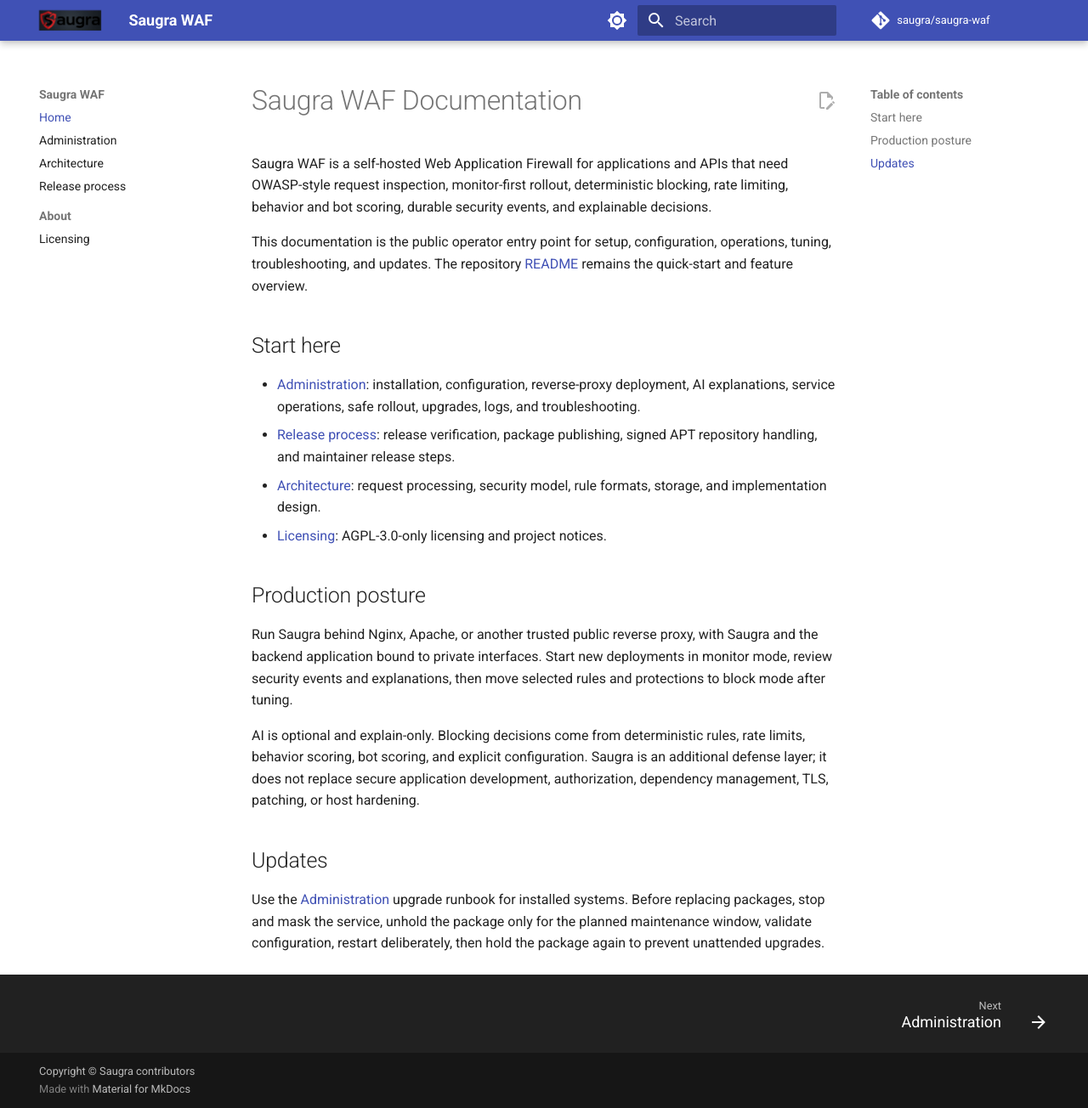
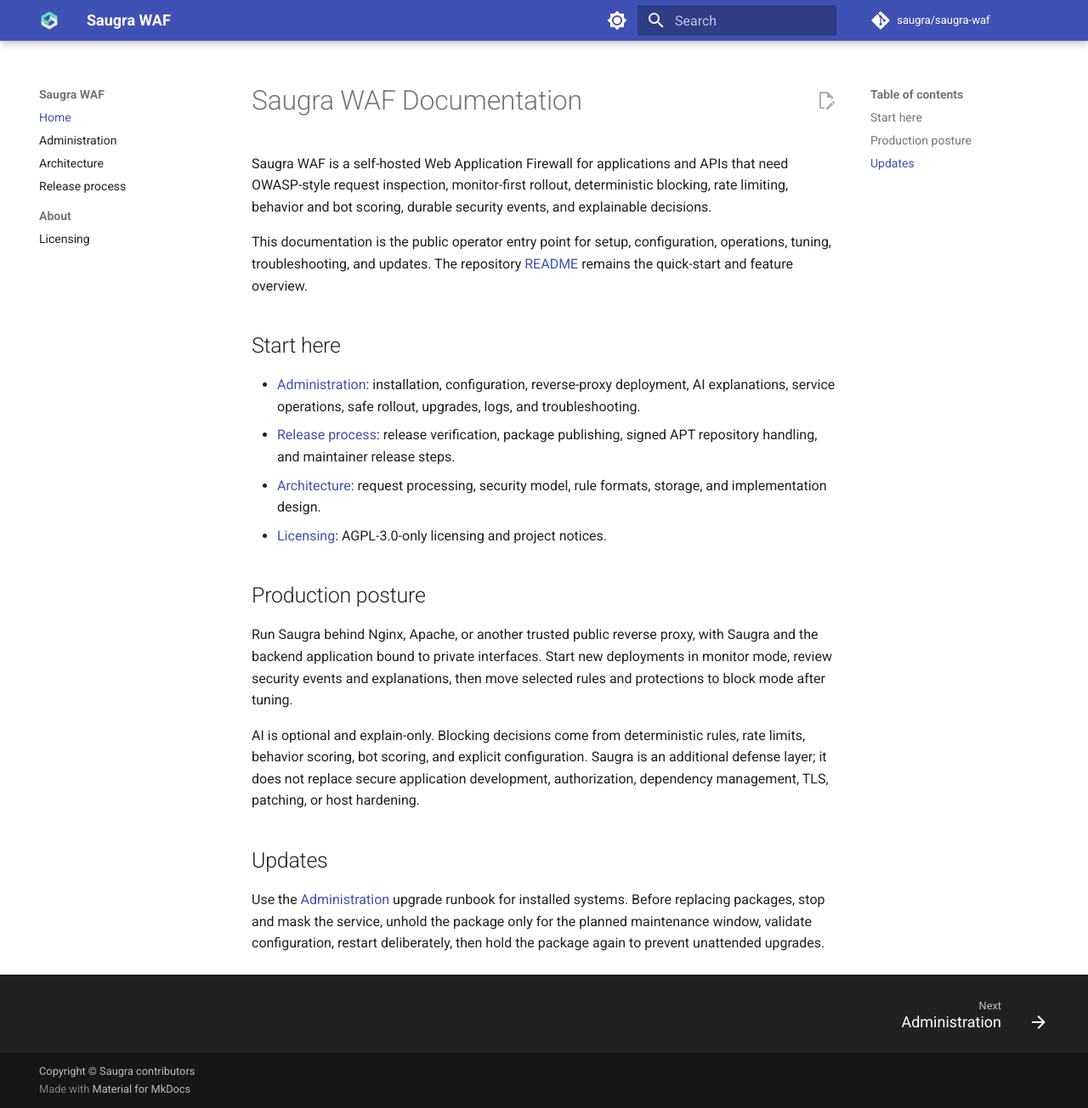
Before and after one commit to saugra/saugra-waf, an MkDocs documentation site: the page built from docs/index.md, in a window 1280 px wide and 1304 px high. Shown: the whole window at 85% size. Built offline with MkDocs 1.6.1 and Material for MkDocs 9.7.7, drawn with Linux system fonts in a browser that asks for light colours; comment, search, counter and statistics services are not loaded.

Commit message:
docs: use saugra mark for site logo

```diff
--- a/mkdocs.yml
+++ b/mkdocs.yml
@@ -10,8 +10,8 @@
 
 theme:
   name: material
-  logo: img/saugra-waf-logo.jpeg
-  favicon: img/saugra-waf-logo.jpeg
+  logo: img/saugra-mark.png
+  favicon: img/saugra-mark.png
   features:
     - content.action.edit
     - content.code.copy
```
Also changed, not shown: docs/img/saugra-mark.png (added).
